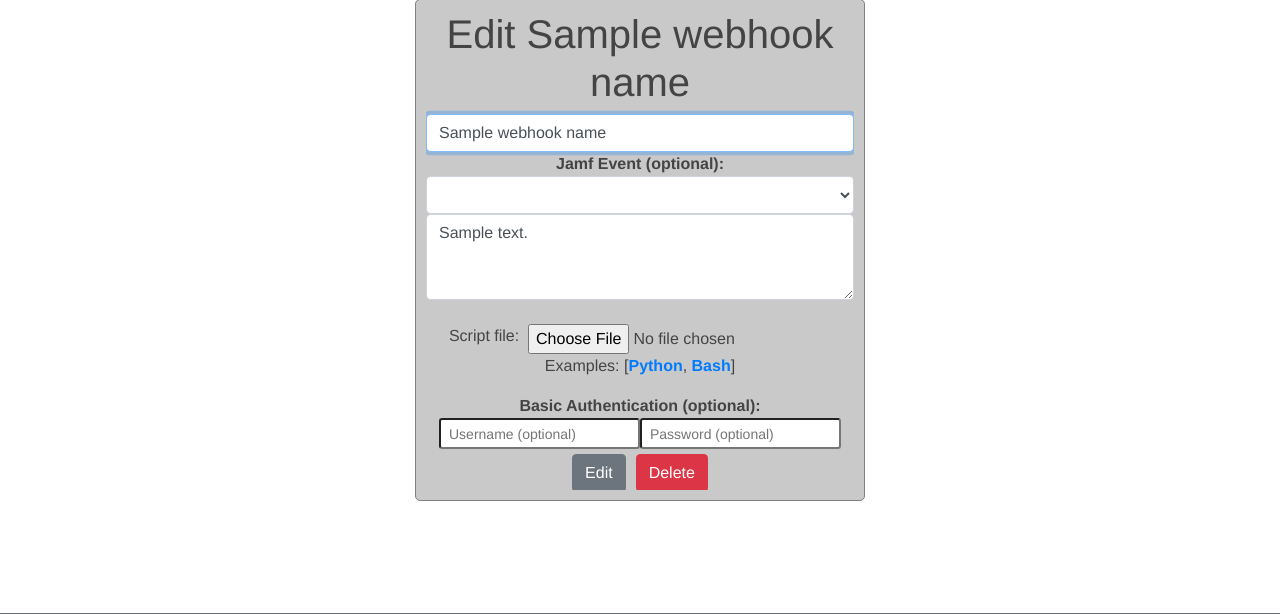
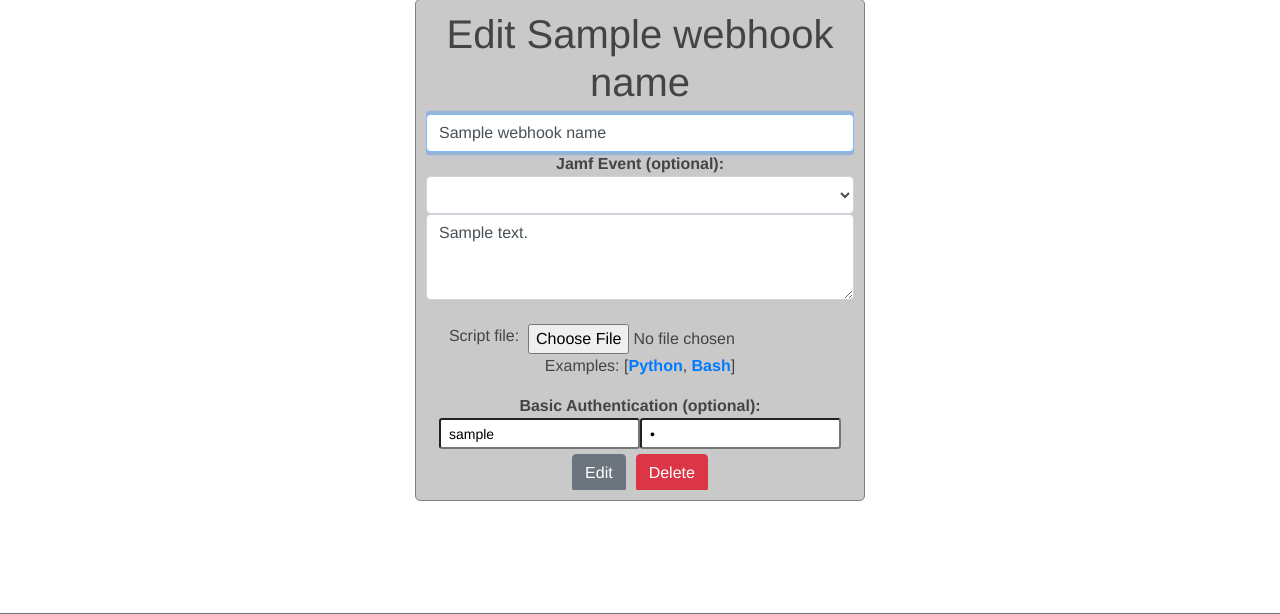
Before and after one commit to jamf/JAWA, a Flask app: template templates/webhooks/jamf/edit.html in a window 1280 px wide. Shown: the part 122-736 px from the top of the page. Run offline with Flask 2, Linux system fonts and the light colour scheme; the template is opened without the code that fills it: most values are stand-ins (such as "Sample title", 1, 10 or a date in 2020); some libraries are stand-ins or nearby versions.

Commit message:
enhanced form I/O

```diff
--- a/templates/webhooks/jamf/edit.html
+++ b/templates/webhooks/jamf/edit.html
@@ -130,10 +130,10 @@
                 <div class="d-flex justify-content-center"><b>Basic Authentication (optional):</b></div>
                 <div class="d-flex justify-content-center">
                     <input class="form-control-sm" name="username" title="Username (optional)"
-                           placeholder="Username (optional)">
+                           placeholder="Username (optional)" value="{{ webhook_info[0]['webhook_username'] }}">
                     </b>
                     <input name="password" class="form-control-sm" type='password' title="Password (optional)"
-                           placeholder="Password (optional)"></div>
+                           placeholder="Password (optional)" value="{{ webhook_info[0]['webhook_password'] }}"></div>
                 <div class="d-flex justify-content-center">
 
                     <button type=submit value="Custom_New" class="btn btn-secondary " style="margin: 5px">
```
